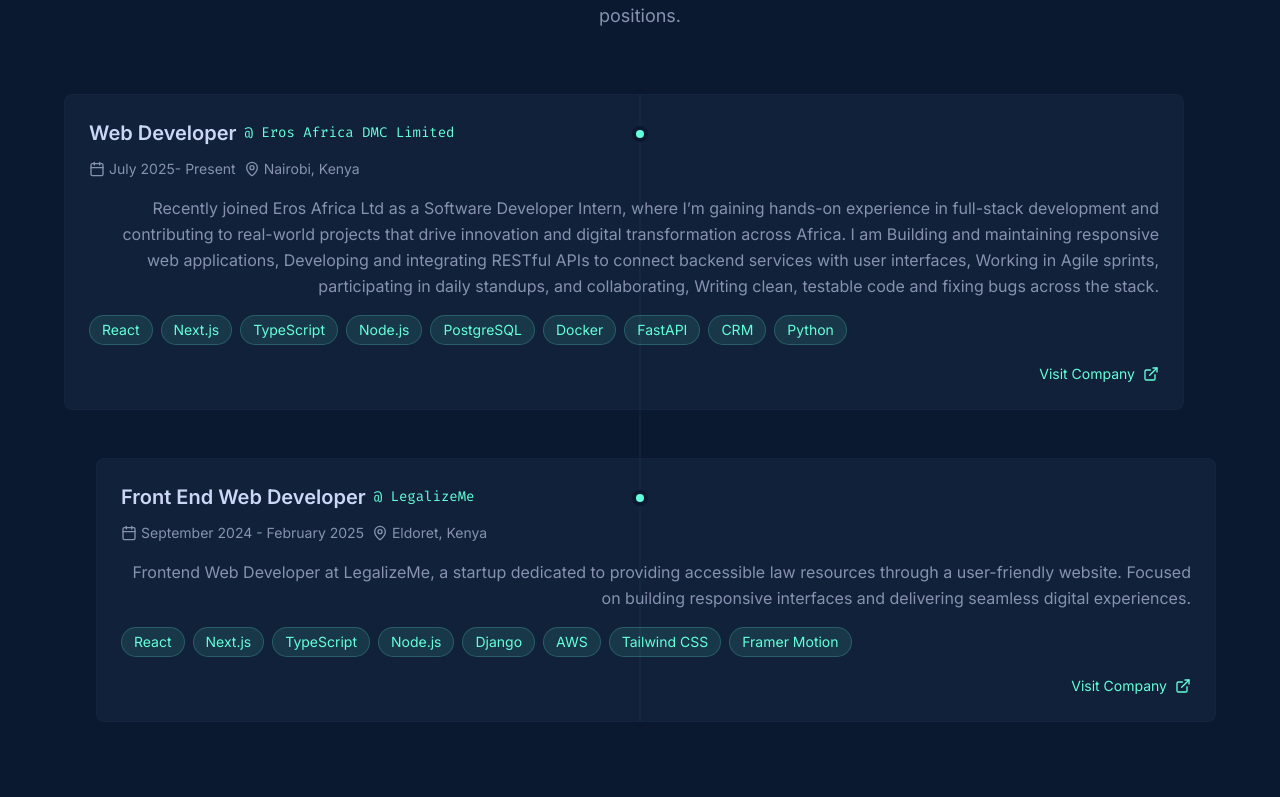
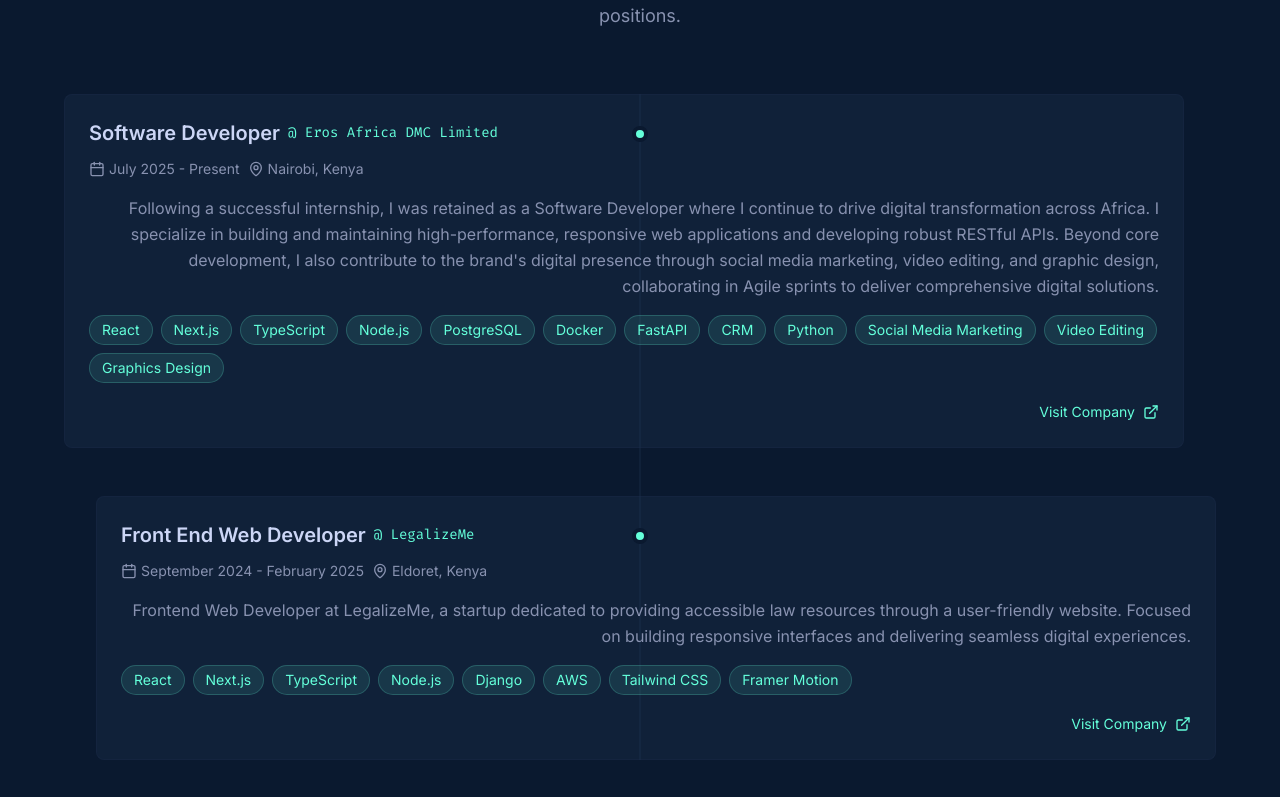
Before and after one commit to humphreyotieno1/Humphrey-Portfolio, a Next.js app in the folder portfolio-nextjs/: page / in a window 1280 px wide. Shown: the part 4183-4980 px from the top of the page. Built offline with nearby package versions, Linux system fonts and the light colour scheme.

Commit message:
feat: add Experience and Work components and include resume and project assets

```diff
--- a/portfolio-nextjs/src/components/Experience.tsx
+++ b/portfolio-nextjs/src/components/Experience.tsx
@@ -12,11 +12,11 @@
   const experiences = [
     {
       company: 'Eros Africa DMC Limited',
-      position: 'Web Developer',
-      duration: 'July 2025- Present',
+      position: 'Software Developer',
+      duration: 'July 2025 - Present',
       location: 'Nairobi, Kenya',
-      description: 'Recently joined Eros Africa Ltd as a Software Developer Intern, where I’m gaining hands-on experience in full-stack development and contributing to real-world projects that drive innovation and digital transformation across Africa. I am Building and maintaining responsive web applications, Developing and integrating RESTful APIs to connect backend services with user interfaces, Working in Agile sprints, participating in daily standups, and collaborating, Writing clean, testable code and fixing bugs across the stack.',
-      technologies: ['React', 'Next.js', 'TypeScript', 'Node.js', 'PostgreSQL', 'Docker', 'FastAPI', 'CRM', 'Python'],
+      description: 'Following a successful internship, I was retained as a Software Developer where I continue to drive digital transformation across Africa. I specialize in building and maintaining high-performance, responsive web applications and developing robust RESTful APIs. Beyond core development, I also contribute to the brand\'s digital presence through social media marketing, video editing, and graphic design, collaborating in Agile sprints to deliver comprehensive digital solutions.',
+      technologies: ['React', 'Next.js', 'TypeScript', 'Node.js', 'PostgreSQL', 'Docker', 'FastAPI', 'CRM', 'Python', 'Social Media Marketing', 'Video Editing', 'Graphics Design'],
       link: 'https://www.erosafrica.com/'
     },
     {
@@ -26,7 +26,7 @@
       location: 'Eldoret, Kenya',
       description: 'Frontend Web Developer at LegalizeMe, a startup dedicated to providing accessible law resources through a user-friendly website. Focused on building responsive interfaces and delivering seamless digital experiences.',
       technologies: ['React', 'Next.js', 'TypeScript', 'Node.js', 'Django', 'AWS', 'Tailwind CSS', 'Framer Motion'],
-      link: 'https://www.legalizeme.site/'
+      link: 'https://www.legalizeme.co.ke/'
     },
   ]
 
--- a/portfolio-nextjs/src/components/Work.tsx
+++ b/portfolio-nextjs/src/components/Work.tsx
@@ -10,7 +10,7 @@
   const isInView = useInView(ref, { once: true, margin: '-100px' })
   const [activeCategory, setActiveCategory] = useState('All')
   const [currentPage, setCurrentPage] = useState(1)
-  const projectsPerPage = 6
+  const projectsPerPage = 10
 
   const categories = ['All', 'E-Commerce', 'Healthcare', 'Services', 'Construction', 'Other']
 
@@ -45,6 +45,16 @@
       live: 'https://www.everydayresilience.co.ke/',
       featured: true
     },
+        {
+      title: "Afrex Adventures",
+      category: 'Services',
+      description: "An authentic African travel experience platform connecting global explorers with the wild through story-driven journeys and conservation-focused tourism.",
+      image: "/afrex.jpeg",
+      technologies: ["Next.js", "TypeScript", "Tailwind CSS"],
+      github: "https://github.com/humphreyotieno1",
+      live: "https://www.afrexadventures.co.ke/",
+      featured: true,
+    },
     {
       title: 'AIERGT Africa',
       category: 'Services',
@@ -75,26 +85,6 @@
     //   live: 'https://thebagbar.vercel.app/',
     //   featured: true
     // },
-    {
-      title: 'House of Banta',
-      category: 'E-Commerce',
-      description: 'House of Banta is a contemporary fashion and lifestyle brand specializing in apparel, bags, and everyday essentials designed for modern, style-conscious individuals.',
-      image: '/banta.png',
-      technologies: ['Next.js', 'TypeScript', 'Tailwind CSS'],
-      github: 'https://github.com/humphreyotieno1',
-      live: 'https://houseofbanta.vercel.app/',
-      featured: true
-    },
-    {
-      title: "Elsie's Crochet Studio",
-      category: 'E-Commerce',
-      description: "Handcrafted crochet pieces brought to life through a warm, story-driven online experience — from cozy blankets to elegant home décor, each stitch crafted with care.",
-      image: "/elsies.png",
-      technologies: ["Next.js", "TypeScript", "Tailwind CSS"],
-      github: "https://github.com/humphreyotieno1",
-      live: "https://www.elsiescrochet.com/",
-      featured: true,
-    },
     {
       title: "Maxon Computers",
       category: 'E-Commerce',
@@ -146,35 +136,35 @@
       featured: true,
     },
     {
-      title: "Deloitte Construction Limited",
-      category: 'Construction',
-      description: "Deloitte Construction Ltd is a Kenyan civil and real estate construction company delivering high-quality infrastructure and property developments.",
-      image: "/deloitte.png",
+      title: "Menengai Farmers Limited",
+      category: 'Services',
+      description: "Menengai Farmers Limited is a Kenyan agricultural company that specializes in the production and sale of high-quality agricultural products. We are committed to providing our customers with the best possible products and services.",
+      image: "/menengai.png",
       technologies: ["Next.js", "Node.js", "Tailwind CSS"],
       github: "https://github.com/humphreyotieno1",
-      live: "https://deloitteconstructionltd.co.ke/",
+      live: "https://menengaifarmersltd.co.ke/",
       featured: true,
     },
-    {
-      title: "Steric Tea",
-      category: 'E-Commerce',
-      description: "A digital presence for a premium tea producer in Limuru, Kenya, showcasing high-quality tea green leaf globally recognized as a unique beverage.",
-      image: "/steric.jpeg",
-      technologies: ["Next.js", "TypeScript", "Tailwind CSS"],
-      github: "https://github.com/humphreyotieno1",
-      live: "https://www.sterictea.co.ke/",
-      featured: true,
-    },
-    {
-      title: "Afrex Adventures",
-      category: 'Services',
-      description: "An authentic African travel experience platform connecting global explorers with the wild through story-driven journeys and conservation-focused tourism.",
-      image: "/afrex.jpeg",
-      technologies: ["Next.js", "TypeScript", "Tailwind CSS"],
-      github: "https://github.com/humphreyotieno1",
-      live: "https://www.afrexadventures.co.ke/",
-      featured: true,
-    },
+    // {
+    //   title: "Deloitte Construction Limited",
+    //   category: 'Construction',
+    //   description: "Deloitte Construction Ltd is a Kenyan civil and real estate construction company delivering high-quality infrastructure and property developments.",
+    //   image: "/deloitte.png",
+    //   technologies: ["Next.js", "Node.js", "Tailwind CSS"],
+    //   github: "https://github.com/humphreyotieno1",
+    //   live: "https://deloitteconstructionltd.co.ke/",
+    //   featured: true,
+    // },
+    // {
+    //   title: "Steric Tea",
+    //   category: 'E-Commerce',
+    //   description: "A digital presence for a premium tea producer in Limuru, Kenya, showcasing high-quality tea green leaf globally recognized as a unique beverage.",
+    //   image: "/steric.jpeg",
+    //   technologies: ["Next.js", "TypeScript", "Tailwind CSS"],
+    //   github: "https://github.com/humphreyotieno1",
+    //   live: "https://www.sterictea.co.ke/",
+    //   featured: true,
+    // },
     {
       title: 'Techbite Ventures',
       category: 'Services',
@@ -204,6 +194,26 @@
       github: 'https://github.com/humphreyotieno1',
       live: 'https://www.grahadventures.co.ke/',
       featured: true
+    },
+    {
+      title: 'House of Banta',
+      category: 'E-Commerce',
+      description: 'House of Banta is a contemporary fashion and lifestyle brand specializing in apparel, bags, and everyday essentials designed for modern, style-conscious individuals.',
+      image: '/banta.png',
+      technologies: ['Next.js', 'TypeScript', 'Tailwind CSS'],
+      github: 'https://github.com/humphreyotieno1',
+      live: 'https://houseofbanta.vercel.app/',
+      featured: true
+    },
+    {
+      title: "Elsie's Crochet Studio",
+      category: 'E-Commerce',
+      description: "Handcrafted crochet pieces brought to life through a warm, story-driven online experience — from cozy blankets to elegant home décor, each stitch crafted with care.",
+      image: "/elsies.png",
+      technologies: ["Next.js", "TypeScript", "Tailwind CSS"],
+      github: "https://github.com/humphreyotieno1",
+      live: "https://www.elsiescrochet.com/",
+      featured: true,
     },
     {
       title: "Biteplay",
```
Also changed, not shown: portfolio-nextjs/public/menengai.png (added), 1 other file (tests, documents, lock files or other folders).
